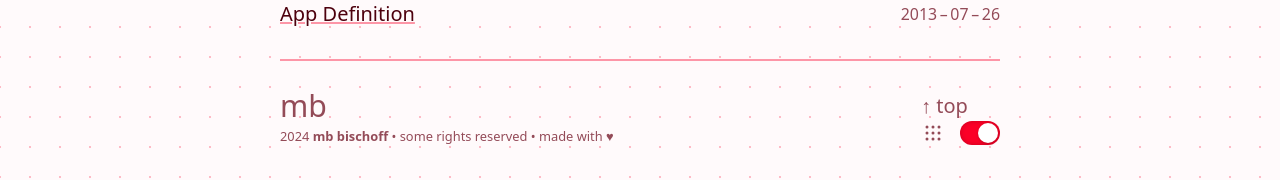
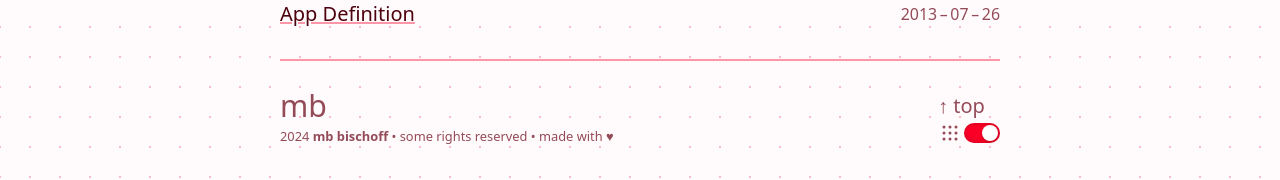
Before and after one commit to mbbischoff/website, a Jekyll site: the page built from index.html, in a window 1280 px wide. Shown: the part 2883-3063 px from the top of the page. Built offline with Jekyll 4.4.1, drawn with Linux system fonts in a browser that asks for light colours; some web fonts are replaced; the list of posts is cut into pages by our own code; comment, search, counter and statistics services are not loaded; a style sheet for code colours, icons or effects is not loaded.

Commit message:
Toggle tweaks (smaller)

```diff
--- a/_sass/components/_toggle.scss
+++ b/_sass/components/_toggle.scss
@@ -1,13 +1,14 @@
 @use 'abstracts/variables' as *;
 
-$switch-width: 40px;
-$switch-height: 24px;
-$knob-size: 20px;
-$knob-position: 2px;
+$switch-width: 1.8em;
+$switch-height: 1em;
+$knob-size: 0.8em;
+$knob-position: 0.1em;
+$knob-active-movement: 0.1em;
+
 $transition-speed: .2s;
 $box-shadow: inset 0 0 5px rgba(0, 0, 0, .2);
 $knob-box-shadow: 0 1px 3px rgba(0, 0, 0, .2);
-$knob-active-movement: 2px;
 $bg-color-off-light: #c6c6c6;
 $bg-color-on-light: var(--accent);
 $bg-color-off-dark: #555;
@@ -81,6 +82,6 @@ $bg-color-active-dark: #777;
 
 .switch {
 	label {
-		margin-inline-end: 0.5rlh;
+		margin-inline-end: 0.1em;
 	}
 }
```
